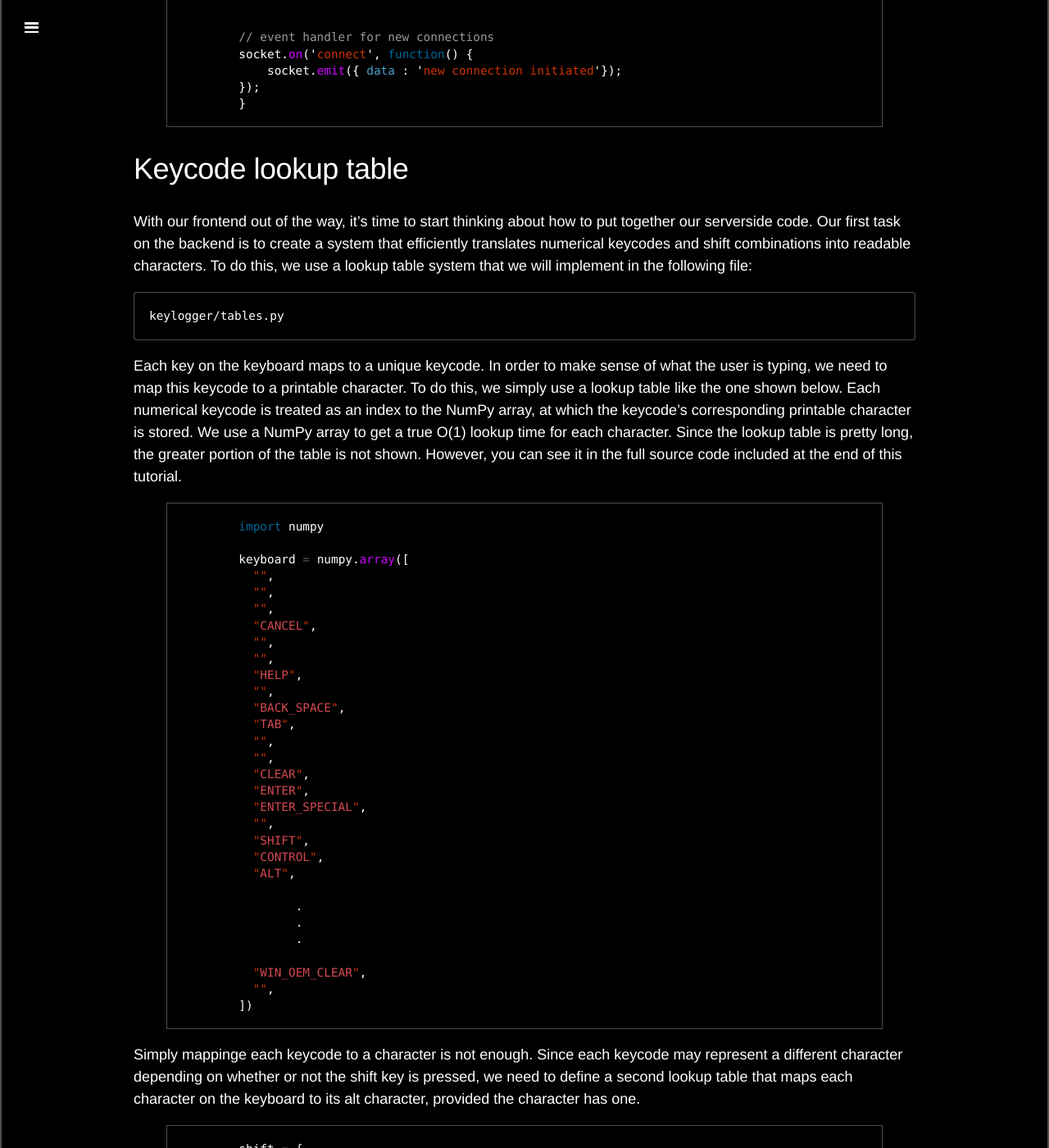
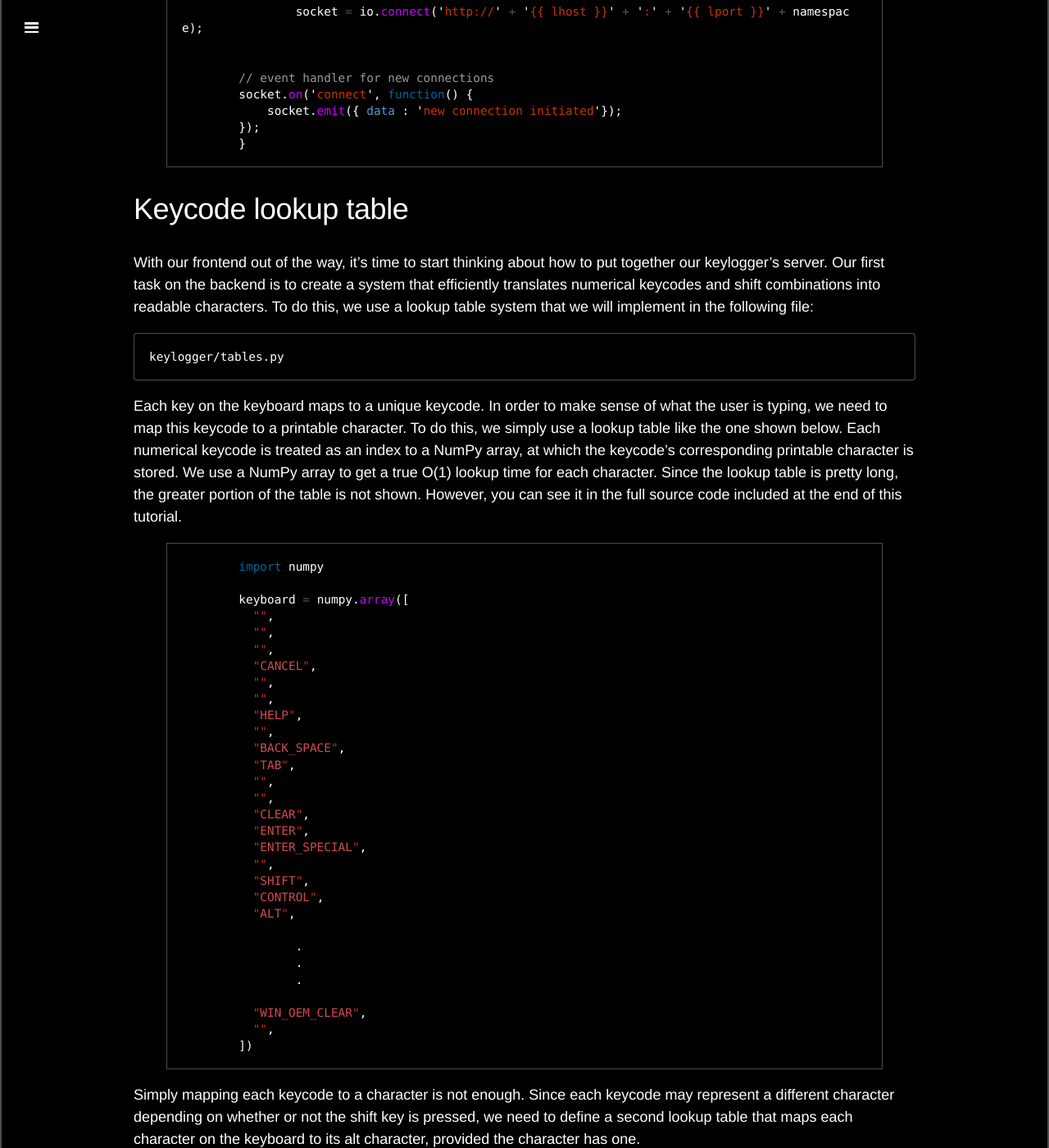
Before and after one commit to s0lst1c3/s0lst1c3.github.io, a Jekyll site: the page built from _posts/2016-05-20-xss-session-hijacking-ii.md, in a window 1280 px wide and 1400 px high, scrolled down 4936 px. Shown: the whole window at 82% size. Built offline with Jekyll 4.4.1, drawn with Linux system fonts in a browser that asks for light colours; Markdown is read by kramdown in place of the engine named in the settings; comment, search, counter and statistics services are not loaded; some of the changed text lies outside the part shown.

Commit message:
new post

```diff
--- a/_posts/2016-05-22-xss-session-hijacking-ii.md
+++ b/_posts/2016-05-20-xss-session-hijacking-ii.md
@@ -14,12 +13,12 @@
 > -- [Mozilla Developer Network](https://developer.mozilla.org/en-US/docs/Web/API/WebSockets_API)
 
 
-As the previous tutorial, we're going to be using Python and Flask on the backend as well as JavaScript on the frontend. Additionally, we're going to be using Flask-SocketIO and gevent on our server. For a solid overview of how to use WebSockets with Flask, check out this [awesome post by Miguel Grinberg](http://blog.miguelgrinberg.com/post/easy-websockets-with-flask-and-gevent).
+As in the previous tutorial, we're going to be using Python and Flask on the backend as well as JavaScript on the frontend. Additionally, we're going to be using Flask-SocketIO and gevent on our server. For a solid overview of how to use WebSockets with Flask, check out this [awesome post by Miguel Grinberg](http://blog.miguelgrinberg.com/post/easy-websockets-with-flask-and-gevent).
 
 
 # Project Setup
 
-Let's start out by creating our project directory structure. We'll also create blank versions of the files we'll be creating later.
+Let's start out by creating our project directory structure.
 
 	mkdir -p keylogger/templates
 	touch keylogger/run.py keylogger/tables.py keylogger/templates/wsk.js
@@ -132,7 +131,8 @@
 	the quick brown fox jumps over the lazy doge
 
 If the user's cursor is located at the end of the string, and the user  hits the 'a' key with the shift key depressed, then the text should be updated to look like this:
-		the quick brown fox jumps over the lazy dogeA
+
+	the quick brown fox jumps over the lazy dogeA
 
 Otherwise if the user's cursor is located at the beginning of the string, the text should look like this:
 
@@ -196,11 +196,11 @@
 
 #Keycode lookup table
 
-With our frontend out of the way, it's time to start thinking about how to put together our serverside code. Our first task on the backend is to create a system that efficiently translates numerical keycodes and shift combinations into readable characters. To do this, we use a lookup table system that we will implement in the following file:
+With our frontend out of the way, it's time to start thinking about how to put together our keylogger's server. Our first task on the backend is to create a system that efficiently translates numerical keycodes and shift combinations into readable characters. To do this, we use a lookup table system that we will implement in the following file:
 
 	keylogger/tables.py
 
-Each key on the keyboard maps to a unique keycode. In order to make sense of what the user is typing, we need to map this keycode to a printable character. To do this, we simply use a lookup table like the one shown below. Each numerical keycode is treated as an index to the NumPy array, at which the keycode's corresponding printable character is stored. We use a NumPy array to get a true O(1) lookup time for each character. Since the lookup table is pretty long, the greater portion of the table is not shown. However, you can see it in the full source code included at the end of this tutorial.
+Each key on the keyboard maps to a unique keycode. In order to make sense of what the user is typing, we need to map this keycode to a printable character. To do this, we simply use a lookup table like the one shown below. Each numerical keycode is treated as an index to a NumPy array, at which the keycode's corresponding printable character is stored. We use a NumPy array to get a true O(1) lookup time for each character. Since the lookup table is pretty long, the greater portion of the table is not shown. However, you can see it in the full source code included at the end of this tutorial.
 
 {% highlight python %}
 
@@ -237,7 +237,7 @@
 
 {% endhighlight %}
 
-Simply mappinge each keycode to a character is not enough. Since each keycode may represent a different character depending on whether or not the shift key is pressed, we need to define a second lookup table that maps each character on the keyboard to its alt character, provided the character has one.
+Simply mapping each keycode to a character is not enough. Since each keycode may represent a different character depending on whether or not the shift key is pressed, we need to define a second lookup table that maps each character on the keyboard to its alt character, provided the character has one.
 
 {% highlight python %}
 
@@ -379,7 +379,7 @@
 
 {% endhighlight %}
 
-We use the input tag's name attribute to identify what field the user is typing into. There are far more accurate and reliable ways of doing this. However, we avoid using them for the sake of keeping this tutorial straightforward. We first check to see if the name is already in our input_tags dictionary. If it is not, then we add a new entry to the dictionary such that the name of the input tag maps to an empty list. This list will later contain the contents of the input field the user is typing into. We then set a variable 'contents' to point to the list mapped to by the name attribute. When 'contents' is modified, input_tags[name] will be modified as well.
+We use the input tag's name attribute to identify what field the user is typing into. There are far more accurate and reliable ways of doing this. However, we avoid using them for the sake of keeping this tutorial straightforward. We first check to see if the name is already in our __input_tags__ dictionary. If it is not, then we add a new entry to the dictionary such that the name of the input tag maps to an empty list. This list will later contain the contents of the input field the user is typing into. We then set a variable 'contents' to point to the list mapped to by the name attribute. When 'contents' is modified, input_tags[name] will be modified as well.
 
 {% highlight python %}
 
```
Also changed, not shown: other parts of _posts/2016-05-20-xss-session-hijacking-ii.md (+9 -10 lines).
